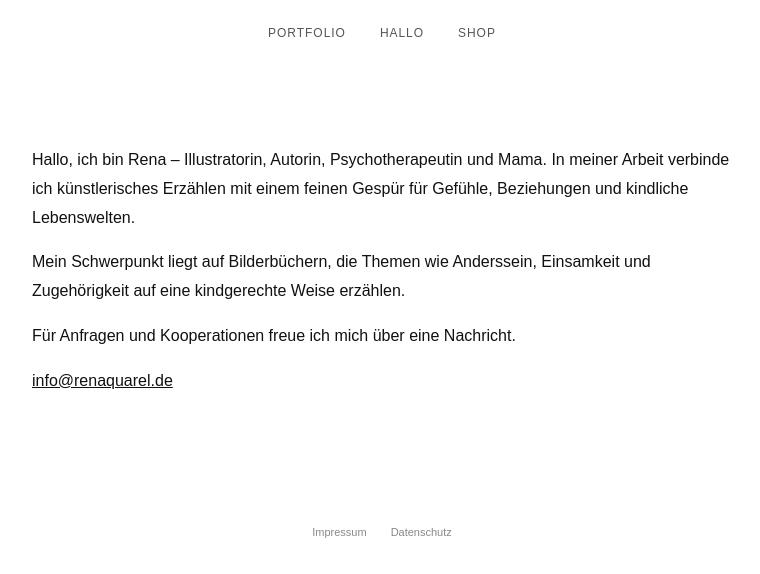
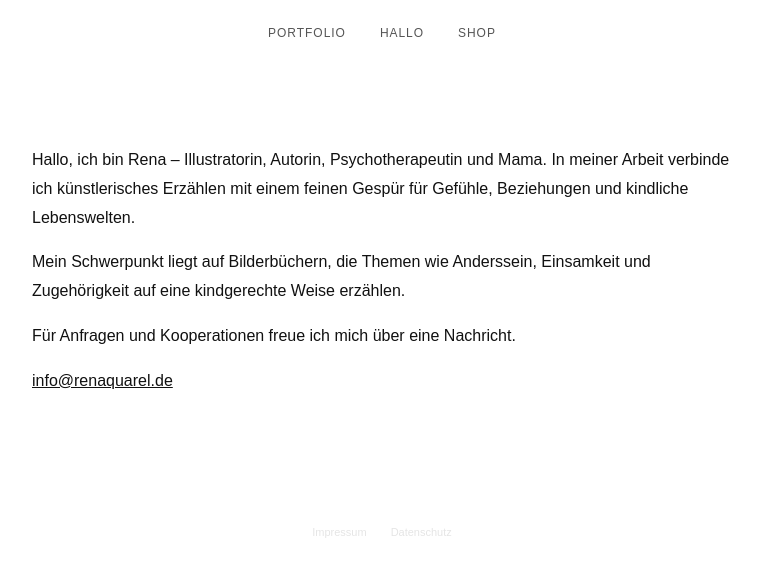
Before and after one commit to renagryga/renaquarel-portfolio-test, a Next.js app: page /kontakt in a window 1280 px wide. Shown: the top 574 px of the page, without its empty margins (258-1018 px from the left). Built offline with nearby package versions, Linux system fonts and the light colour scheme.

Commit message:
Update globals.css

```diff
--- a/app/globals.css
+++ b/app/globals.css
@@ -81,7 +81,7 @@ img {
   justify-content: center;
   gap: 24px;
   padding: 50px 20px;
-  color: #888;
+    color: #e5e5e5;
   font-size: 11px;
 }
 
```
